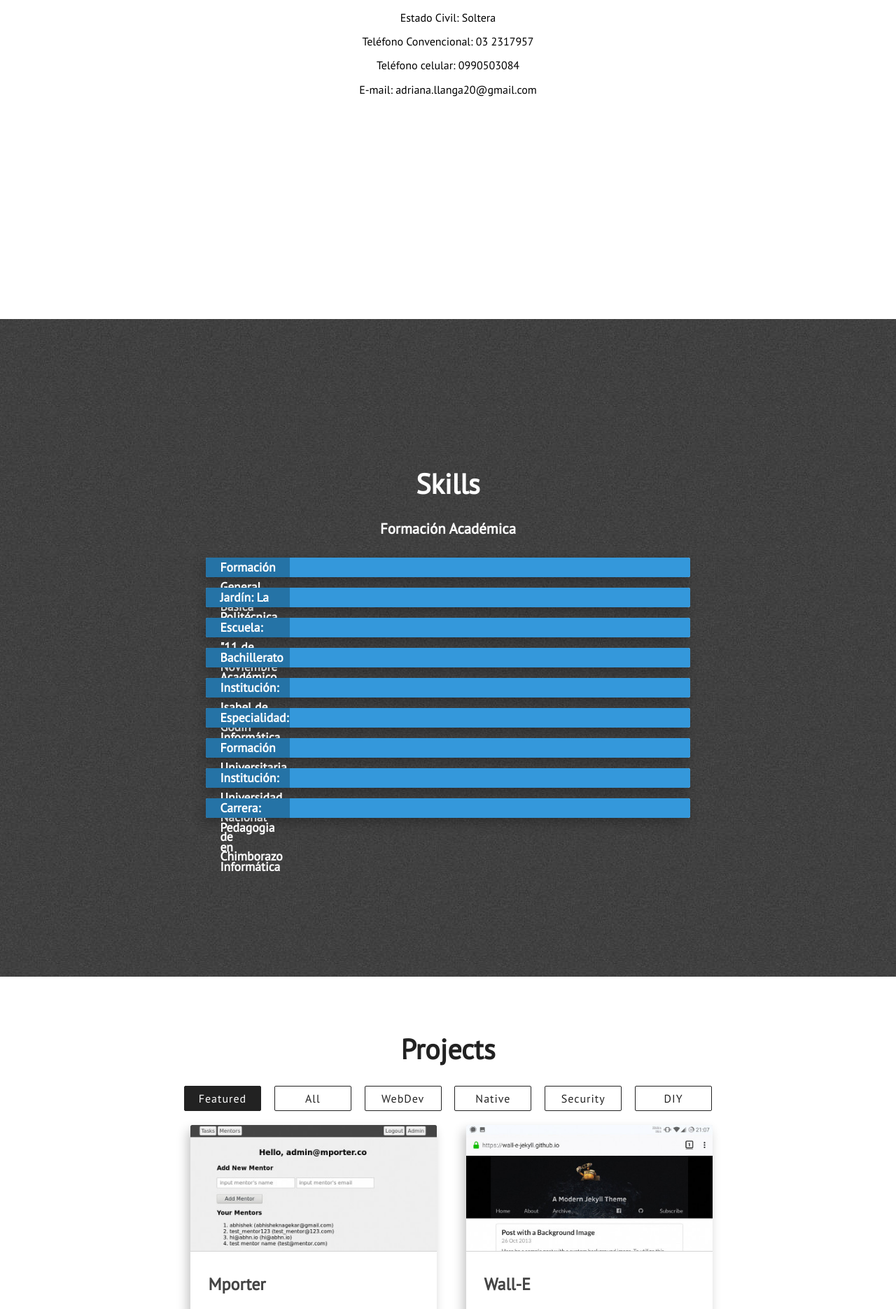
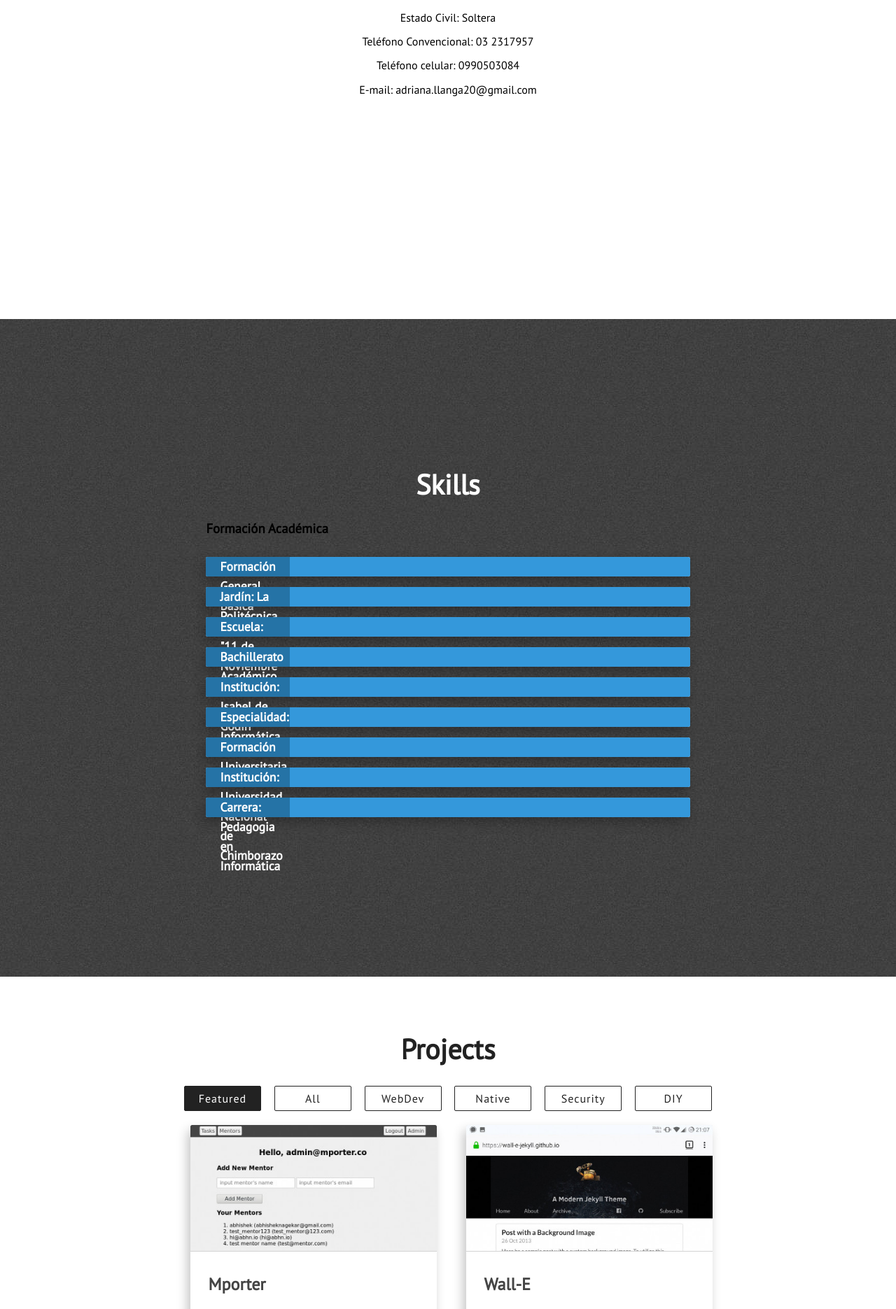
Before and after one commit to adrillg/adrillg.github.io, a Jekyll site: the page built from index.html, in a window 1280 px wide. Shown: the part 1504-3375 px from the top of the page at 70% size. Built offline with Jekyll 4.4.1, drawn with Linux system fonts in a browser that asks for light colours; nearby versions of some CDN libraries.

Commit message:
Update skills.html

```diff
--- a/_includes/skills.html
+++ b/_includes/skills.html
@@ -6,7 +6,7 @@
 
 
                 <div class="technical-skills">
-                    <h3 class="center-align skills-subsection">Formación Académica</h3>
+                    <h3>Formación Académica</h3>
                     <div class="progress-bars">
                         <div class="skillbar clearfix " data-percent="100%">
                             <div class="skillbar-title" style="background: #2980b9;"><span>Formación General Básica</span></div>
```
